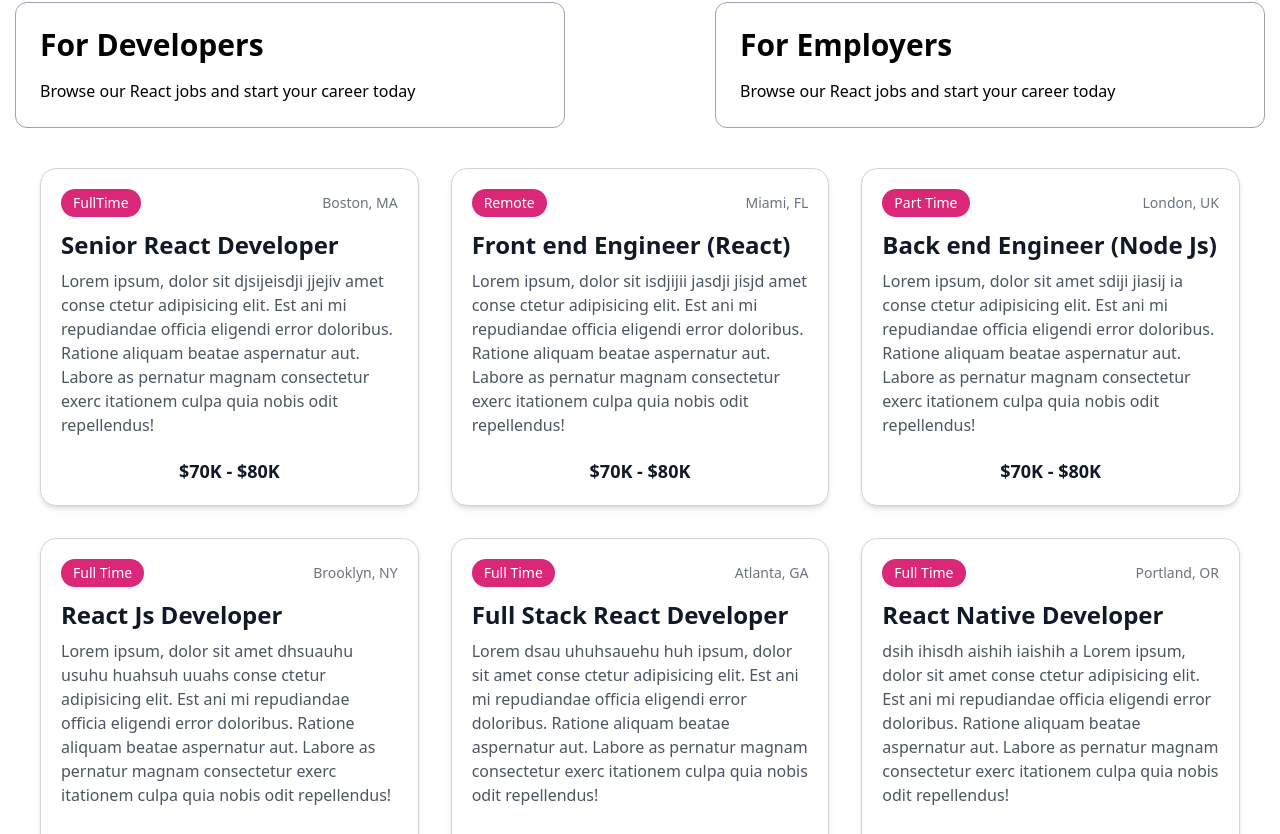
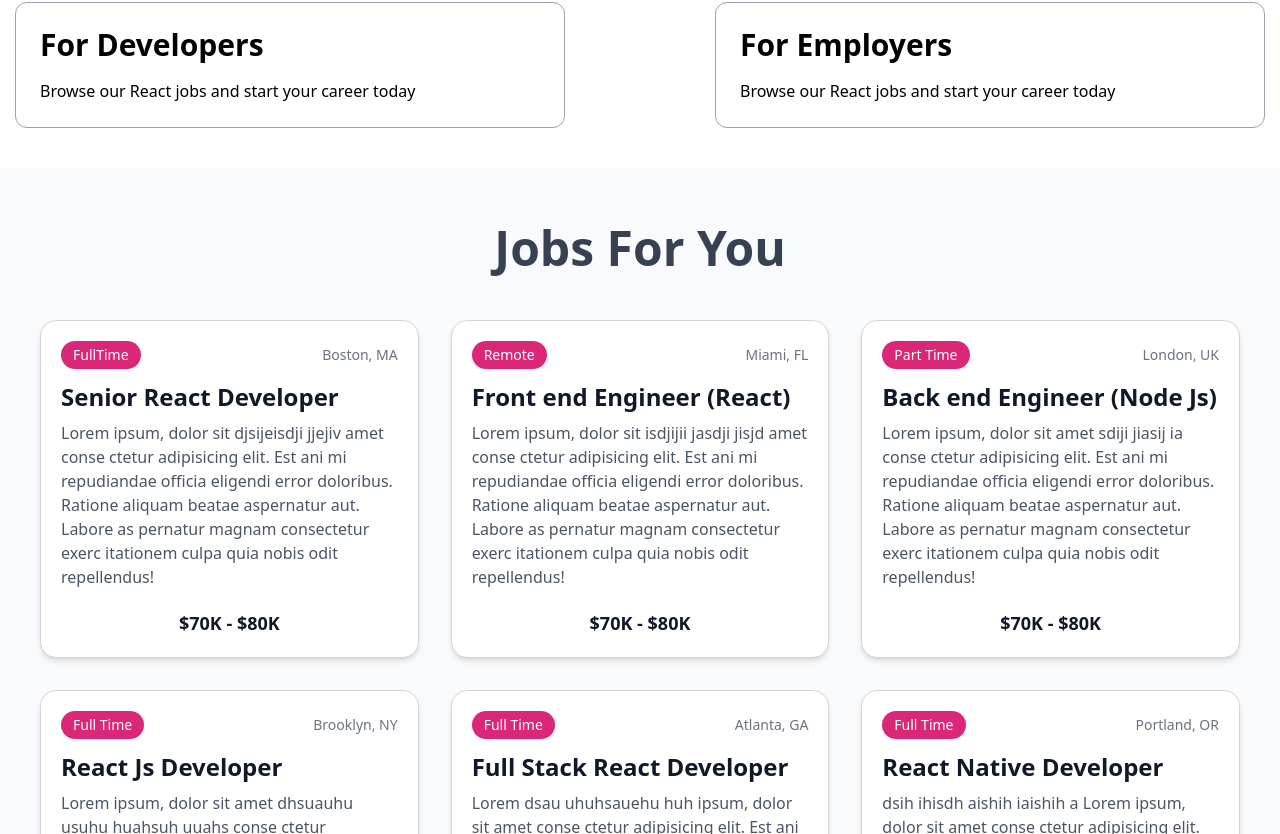
Before and after one commit to Obasky007/React, a React (Vite) app: page / in a window 1280 px wide. Shown: the part 386-1220 px from the top of the page. Built offline with nearby package versions, Linux system fonts and the light colour scheme.

Commit message:
sec commit

```diff
--- a/src/Components/Body.jsx
+++ b/src/Components/Body.jsx
@@ -20,6 +20,10 @@ function Body() {
           description="Browse our React jobs and start your career today"
         />
       </div>
+      <div className="bg-gray-50 pt-14">
+        <h1 className="font-bold text-5xl text-gray-700 w-fit m-auto mb-12">
+          Jobs For You
+        </h1>
         <div className="grid grid-cols-1 sm:grid-cols-2 lg:grid-cols-3 gap-8 px-4 sm:px-6 lg:px-10">
           {Jobs.map(({ title, id, description, salary, location, type }) => (
             <div
@@ -49,6 +53,7 @@ function Body() {
           ))}
         </div>
       </div>
+    </div>
   );
 }
 
```
Lines whose indentation alone changed are shown as unchanged.
